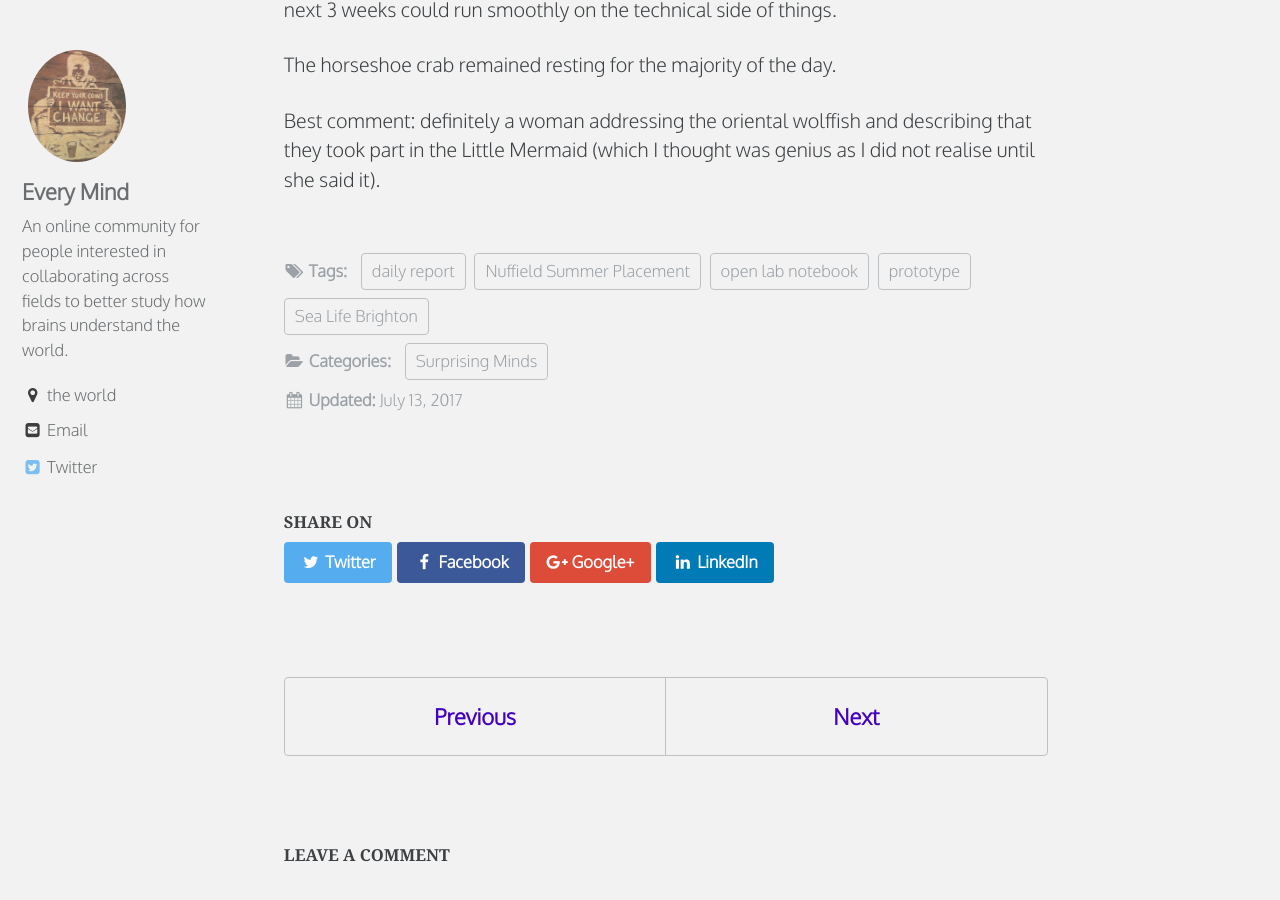
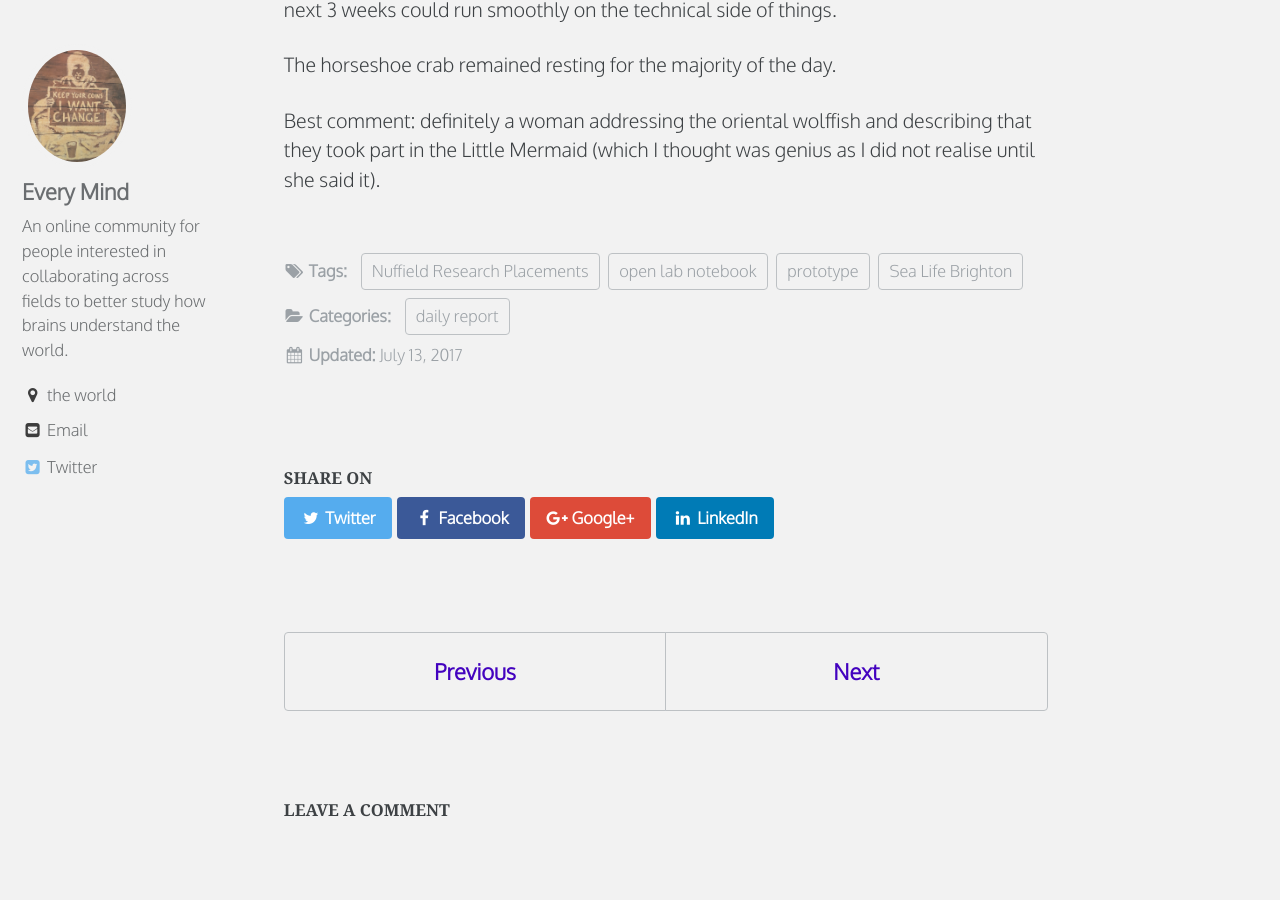
Before and after one commit to everymind/SurprisingMinds, a Jekyll site: the page built from _posts/2017-07-13-surprisingminds-daily-report-July-13-2017.md, in a window 1280 px wide and 900 px high, scrolled down 1038 px. Built offline with Jekyll 4.4.1, drawn with Linux system fonts in a browser that asks for light colours; some web fonts are replaced; comment, search, counter and statistics services are not loaded; some of the changed text lies outside the part shown.

Commit message:
Update 2017-07-13-surprisingminds-daily-report-July-13-2017.md

```diff
--- a/_posts/2017-07-13-surprisingminds-daily-report-July-13-2017.md
+++ b/_posts/2017-07-13-surprisingminds-daily-report-July-13-2017.md
@@ -1,13 +1,13 @@
 ---
 title: "Daily Report: July 13, 2017"
 excerpt: "The day started at 9am however the exhibit only opened at 2:20pm as we had to deal with aesthetic and technical difficulties concerning replacing the old mask with a new one and rewiring the back plate of the acrylic. "
+author: Reanna C-R
 categories:
-  - Surprising Minds
+  - daily report
 tags:
-  - daily report
   - open lab notebook
   - Sea Life Brighton
-  - Nuffield Summer Placement
+  - Nuffield Research Placements
   - prototype
 ---
 
```
